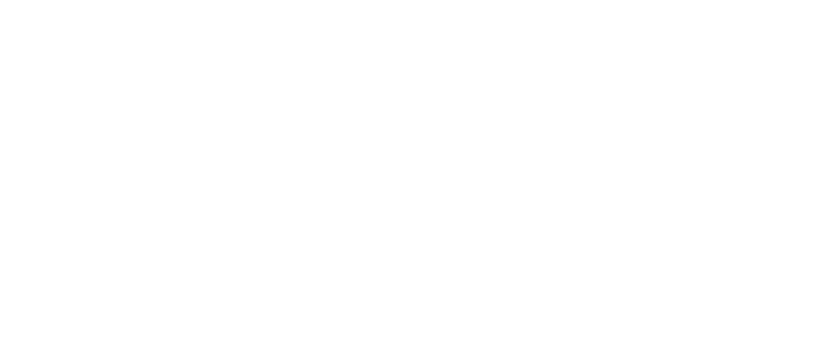
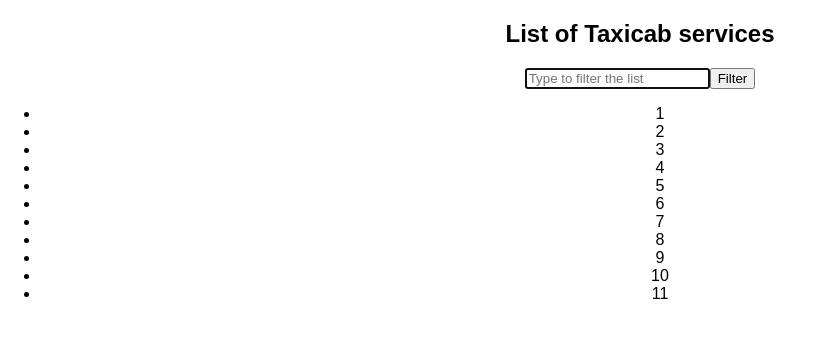
Before and after one commit to Adetec/ny-taxicab, a React (Create React App) app: page / in a window 1280 px wide. Shown: the top 338 px of the page, without its empty margins (0-813 px from the left). Built offline with nearby package versions, Linux system fonts and the light colour scheme.

Commit message:
feat: Add static content to menu component

```diff
--- a/src/Menu.js
+++ b/src/Menu.js
@@ -5,7 +5,24 @@
     render() {
       return (
         <aside className="menu">
-
+            <h2 className="list-title">List of Taxicab services</h2>
+            <div className="search-box">
+                <input id="filter-input" autoFocus type="text" placeholder="Type to filter the list"></input>
+                <button id="filter-button">Filter</button>
+            </div>
+            <ul>
+                <li>1</li>
+                <li>2</li>
+                <li>3</li>
+                <li>4</li>
+                <li>5</li>
+                <li>6</li>
+                <li>7</li>
+                <li>8</li>
+                <li>9</li>
+                <li>10</li>
+                <li>11</li>
+            </ul>
         </aside>
       );
     }
```
